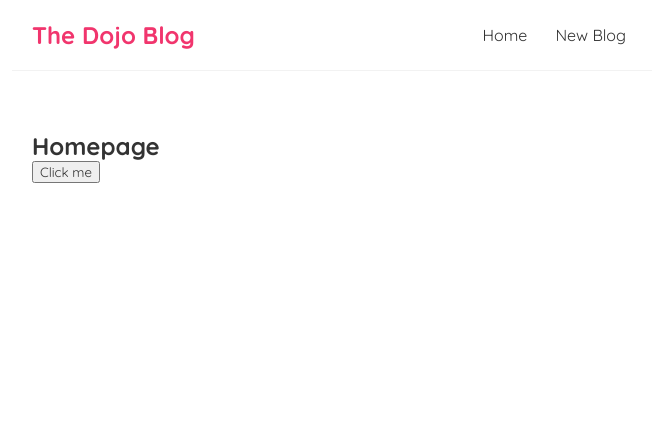
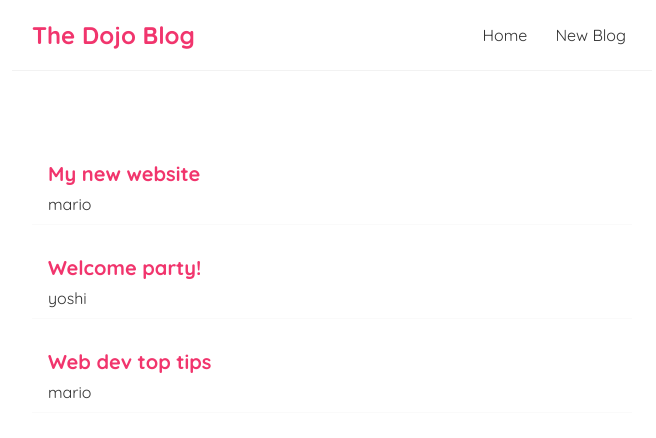
Before and after one commit to Cecily-R/dojo-blog, a React (Create React App) app: page / in a window 1280 px wide. Shown: the top 438 px of the page, without its empty margins (308-964 px from the left). Built offline with nearby package versions, Linux system fonts and the light colour scheme.

Commit message:
Added blog post selection list to home page, updated CSS to reflect theme

```diff
--- a/src/App.js
+++ b/src/App.js
@@ -3,7 +3,7 @@
 
 function App() {
   return (
-    <div className="navBar">
+    <div className="App">
       <Navbar />
       <div className="content">
         <Home />
--- a/src/home.js
+++ b/src/home.js
@@ -1,13 +1,20 @@
+import { useState} from 'react';
+
 const Home = () => {
-
-  const handleClick = (name) => {
-    console.log('Hello, ' + name)
-  }
+  const [blogs, setBlogs] = useState([
+    { title: 'My new website', body: 'lorem ipsum...', author: 'mario', id: 1 },
+    { title: 'Welcome party!', body: 'lorem ipsum...', author: 'yoshi', id: 2 },
+    { title: 'Web dev top tips', body: 'lorem ipsum...', author: 'mario', id: 3 }
+  ]);
 
   return (
     <div className="home">
-      <h2>Homepage</h2>
-      <button onClick={() => handleClick('Cecily')}>Click me</button>
+      {blogs.map((blog) => (
+        <div className="blog-preview" key={blog.id}>
+          <h2>{ blog.title }</h2>
+          <p>{ blog.author }</p>
+        </div>
+      ))}
     </div>
   );
 }
--- a/src/index.css
+++ b/src/index.css
@@ -32,3 +32,18 @@
   margin: 40px auto;
   padding: 20px;
 }
+
+/* blog previews / list */
+.blog-preview {
+  padding: 10px 16px;
+  margin: 20px 0;
+  border-bottom: 1px solid #fafafa;
+}
+.blog-preview:hover {
+  box-shadow: 1px 3px 5px rgba(0,0,0,0.1);
+}
+.blog-preview h2 {
+  font-size: 20px;
+  color: #f1356d;
+  margin-bottom: 8px;
+}
```
